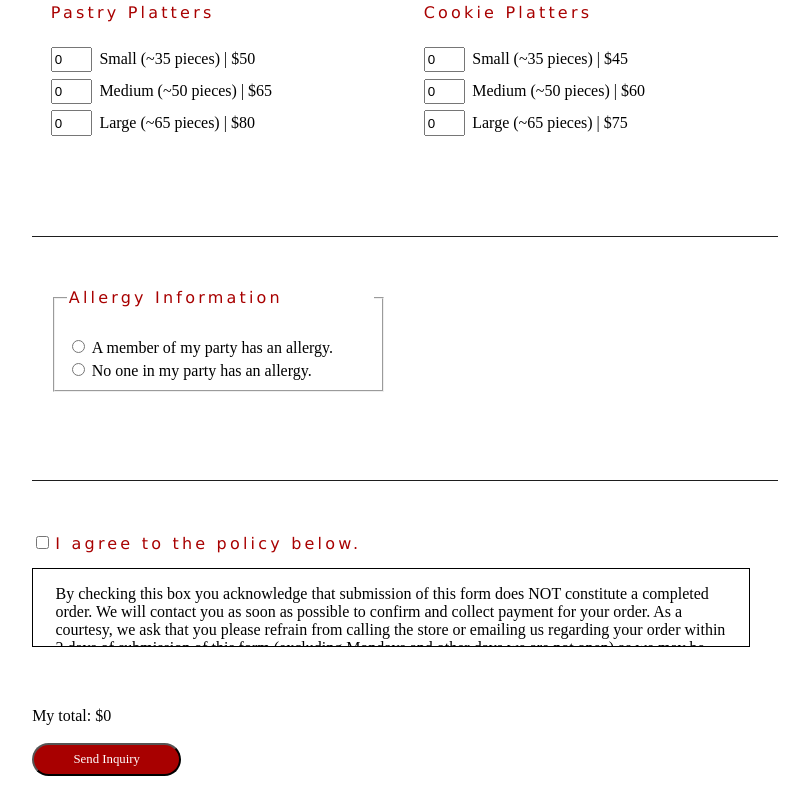
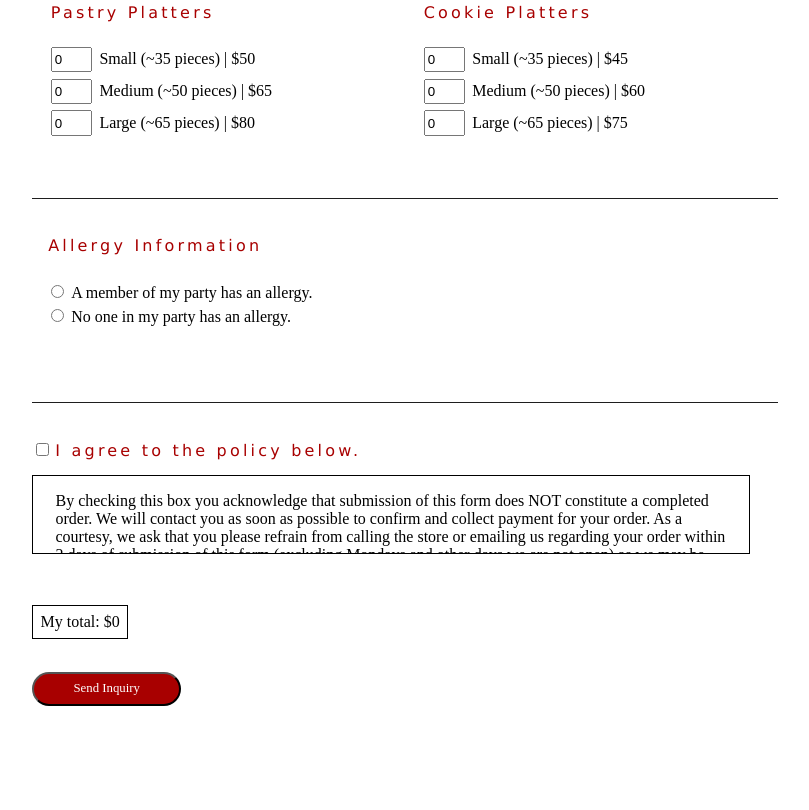
Before and after one commit to jjheals/bakery_ordering_system, a plain HTML site: page thanksgiving-version/templates/index.html in a window 1280 px wide. Shown: the part 1283-2093 px from the top of the page, without its empty margins (235-1044 px from the left). After the commit the page ends 2022 px from the top, so only its background shows below. Drawn offline with Linux system fonts and the light colour scheme; a web font is replaced by a local one.

Commit message:
Add files via upload

```diff
--- a/thanksgiving-version/static/form.css
+++ b/thanksgiving-version/static/form.css
@@ -23,6 +23,11 @@
     background-color: rgb(30, 30, 30);
     margin-top: 7%;
     margin-bottom: 7%;
+}
+
+#secondlastDivider, #lastDivider {
+    margin-bottom: 5%;
+    margin-top: 2%;
 }
 
 /* Largest Container */
@@ -125,7 +130,32 @@
     font-family: "Judson", serif;
 }
 
-#yesAllergies, #noAllergies {
+#allergyDiv {
+    margin: 0%;
+    width: 50%;
+}
+
+#allergyExplLabel, #allergyDescription {
+    margin-left: 4%;
+}
+
+#allergyDescription {
+    font-family: 'Judson', serif;
+    font-size: 1vw;
+    height: 1.2vw;
+    width: 15vw;
+    margin-top: 1%;
+}
+
+#allergyOptionsLabel {
+    text-align: left;
+}
+
+#allergyFieldset {
+    border: none;
+}
+
+#noAllergies {
     margin-top: 2%;
 }
 
@@ -140,6 +170,7 @@
     font-family: "Judson", serif;
     width: 20%;
     height: auto;
+    margin-top: 3%;
 }
 
 #policyLabelDiv {
@@ -159,3 +190,8 @@
     margin-bottom: 8%;
     border: 1px solid #000000;
 }
+
+#totalLabel {
+    border: 1px solid black;
+    padding: 1%;
+}
```
